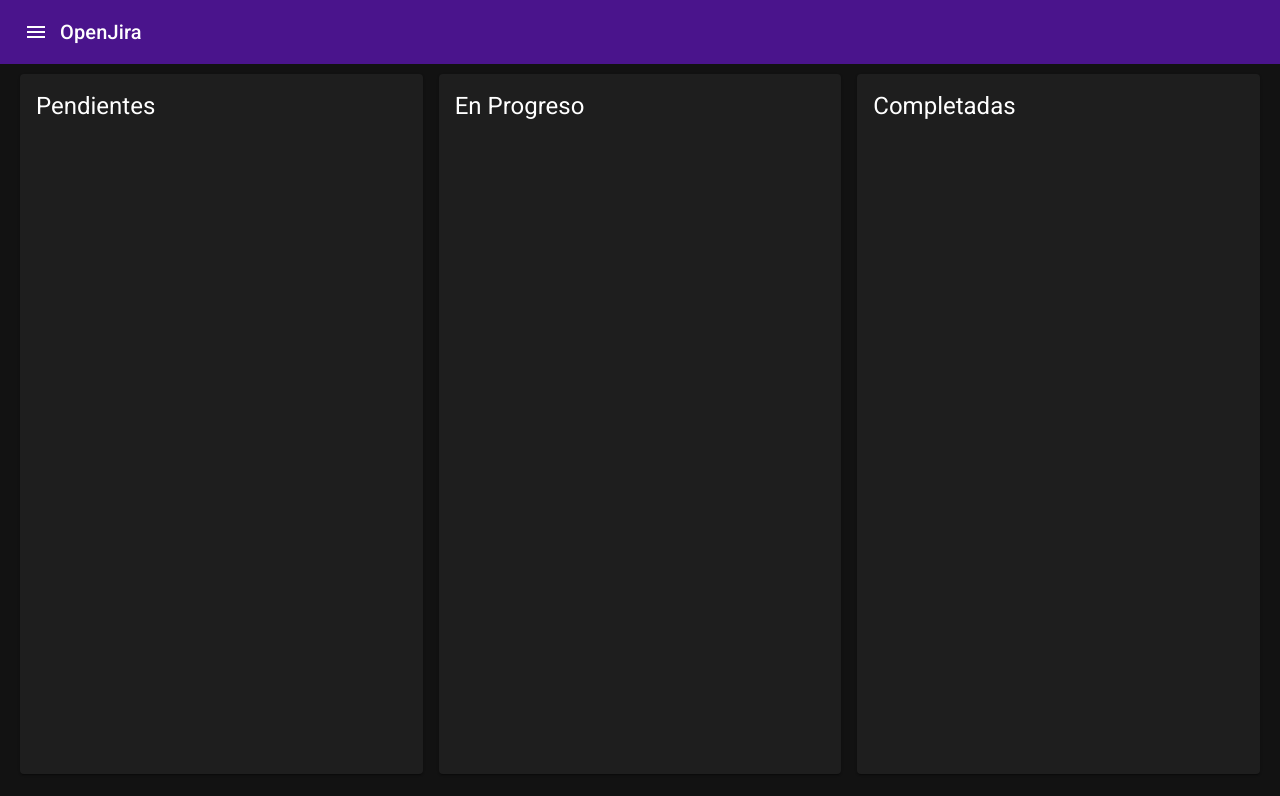
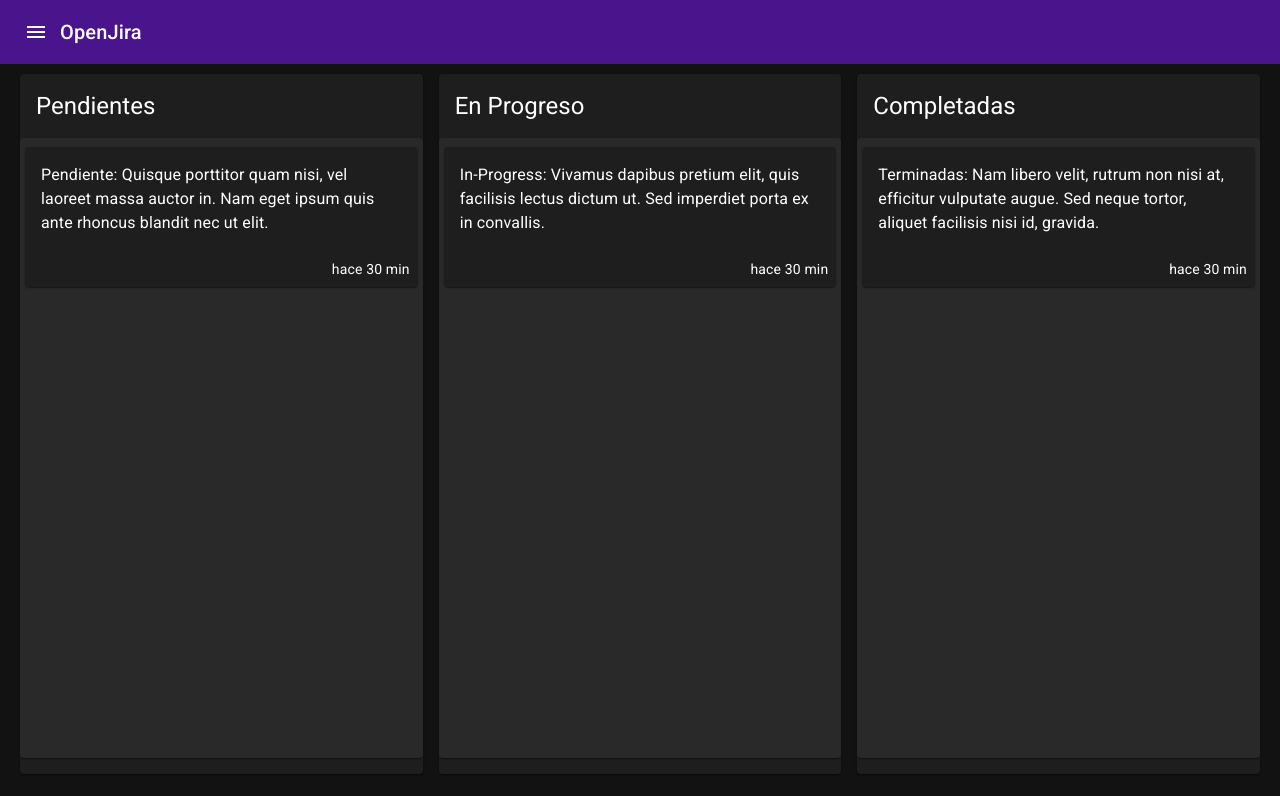
Before and after one commit to FededelRincon/openJira-next-mongo, a Next.js app: page / in a window 1280 px wide. Shown: the top 796 px of the page. Built offline with nearby package versions, Linux system fonts and the light colour scheme.

Commit message:
EntryCard and EntryList done

```diff
--- /dev/null
+++ b/components/ui/EntryCard.tsx
@@ -0,0 +1,31 @@
+import { Card, CardActionArea, CardActions, CardContent, Typography } from '@mui/material'
+import { FC } from 'react';
+import { Entry } from '../../interfaces'
+
+
+interface Props {
+    entry: Entry;
+}
+
+
+export const EntryCard:FC<Props> = ({ entry }) => {
+
+
+
+    return (
+        <Card
+            sx={{ marginBottom: 1}}
+            // eventos de drag
+        >
+            <CardActionArea>
+                <CardContent>
+                    <Typography sx={{ whitespace: 'pre-line' }}>{ entry.description }</Typography>
+                </CardContent>
+
+                <CardActions sx={{ display: 'flex', justifyContent: 'end', paddingRight: '2'}}>
+                    <Typography variant='body2'>hace 30 min</Typography>
+                </CardActions>
+            </CardActionArea>
+        </Card>
+    )
+}
--- /dev/null
+++ b/components/ui/EntryList.tsx
@@ -0,0 +1,38 @@
+import { FC, useContext, useMemo } from 'react';
+import { List, Paper } from "@mui/material"
+
+import { EntriesContext } from '../../context/entries';
+import { EntryStatus } from "../../interfaces"
+import { EntryCard } from "./"
+
+
+
+interface Props {
+    status: EntryStatus;
+}
+
+export const EntryList: FC<Props> = ({ status }) => {
+
+    const { entries } = useContext(EntriesContext);
+
+    const entriesByStatus = useMemo(() => entries.filter( entry => entry.status === status ), [ entries ])
+
+    return (
+        // TODO: aqui haremos drop
+        <div>
+            {/* <Paper sx={{ height: 'calc(100vh - 180px)', overflow: 'scroll', backgroundColor: 'transparent', padding: '1px 5px' }}> */}
+            <Paper sx={{ height: 'calc(100vh - 180px)', overflow: 'scroll', overflowX: 'hidden', overflowY: 'hidden', backgroundColor: 'transparent', padding: '1px 5px' }}>
+
+                {/* TODO: cambiara dependiendo si estoy haciendo drag o no*/}
+                <List sx={{ opacity: 1 }}>
+                    {
+                        entriesByStatus.map( entry => (
+                            <EntryCard key={ entry._id } entry={ entry } />
+
+                        ))
+                    }
+                </List>
+            </Paper>
+        </div>
+    )
+}
--- a/components/ui/index.ts
+++ b/components/ui/index.ts
@@ -1,2 +1,5 @@
 export * from './Navbar';
 export * from './Sidebar';
+
+export * from './EntryCard'
+export * from './EntryList';
--- a/context/entries/EntriesProvider.tsx
+++ b/context/entries/EntriesProvider.tsx
@@ -15,19 +15,19 @@ const Entries_INITIAL_STATE: EntriesState = {
     entries: [
         {
             _id: uuidv4(),
-            description: 'Quisque porttitor quam nisi, vel laoreet massa auctor in. Nam eget ipsum quis ante rhoncus blandit nec ut elit.',
+            description: 'Pendiente: Quisque porttitor quam nisi, vel laoreet massa auctor in. Nam eget ipsum quis ante rhoncus blandit nec ut elit.',
             status: 'pending',
             createdAt: Date.now(),
         },
         {
             _id: uuidv4(),
-            description: 'Vivamus dapibus pretium elit, quis facilisis lectus dictum ut. Sed imperdiet porta ex in convallis.',
+            description: 'In-Progress: Vivamus dapibus pretium elit, quis facilisis lectus dictum ut. Sed imperdiet porta ex in convallis.',
             status: 'in-progress',
             createdAt: Date.now() - 1,
         },
         {
             _id: uuidv4(),
-            description: 'Nam libero velit, rutrum non nisi at, efficitur vulputate augue. Sed neque tortor, aliquet facilisis nisi id, gravida.',
+            description: 'Terminadas: Nam libero velit, rutrum non nisi at, efficitur vulputate augue. Sed neque tortor, aliquet facilisis nisi id, gravida.',
             status: 'finished',
             createdAt: Date.now() - 2,
         },
--- a/pages/index.tsx
+++ b/pages/index.tsx
@@ -2,8 +2,12 @@ import type { NextPage } from 'next'
 import { Card, CardContent, CardHeader, Grid } from '@mui/material';
 
 import { Layout } from '../components/layouts';
+import { EntryList } from '../components/ui';
 
 const HomePage: NextPage = () => {
+
+
+
     return (
         <Layout title='Home - OpenJira'>
 
@@ -12,10 +16,10 @@ const HomePage: NextPage = () => {
                     <Card sx={{ height: 'calc(100vh - 100px)' }} >
                         <CardHeader title="Pendientes"/>
 
-                        <CardContent>
-                            {/* Agregar una nueva entrada */}
-                            {/* Listado de las entradas */}
-                        </CardContent>
+                        {/* Agregar una nueva entrada */}
+
+                        {/* Listado de las entradas */}
+                        <EntryList status='pending'/>
 
                     </Card>
                 </Grid>
@@ -23,12 +27,16 @@ const HomePage: NextPage = () => {
                 <Grid item xs={12} sm={4}>
                     <Card sx={{ height: 'calc(100vh - 100px)' }} >
                         <CardHeader title="En Progreso"/>
+
+                        <EntryList status='in-progress' />
                     </Card>
                 </Grid>
 
                 <Grid item xs={12} sm={4}>
                     <Card sx={{ height: 'calc(100vh - 100px)' }} >
                         <CardHeader title="Completadas"/>
+
+                        <EntryList status='finished' />
                     </Card>
                 </Grid>
 
```
